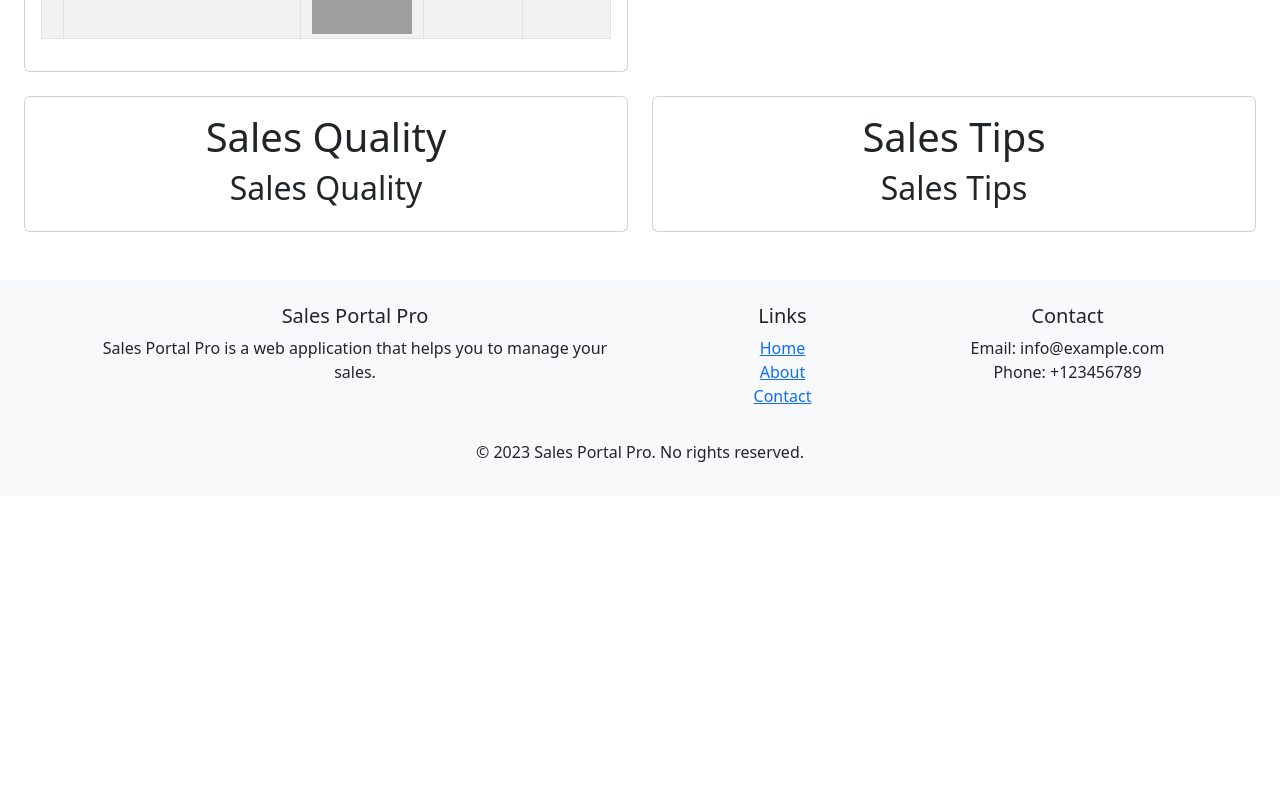
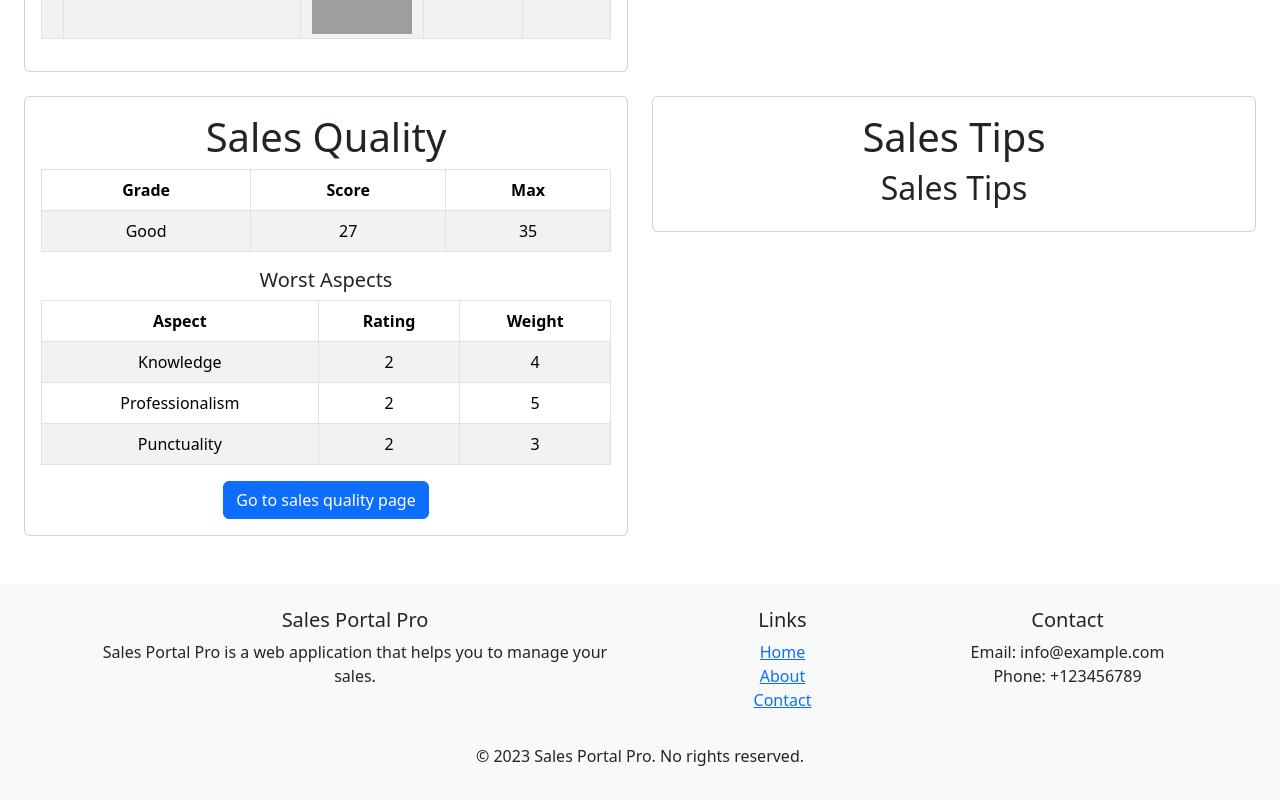
Before and after one commit to ehpop/SellersDashboard, a React (Create React App) app in the folder frontend/: page /home in a window 1280 px wide. Shown: the part 1235-2035 px from the top of the page. Before the commit the page ends 1731 px from the top, so only its background shows below. Built offline with nearby package versions, Linux system fonts and the light colour scheme; grey boxes are pictures that could not be loaded.

Commit message:
implemented SalesQualityWidget.tsx

```diff
--- a/frontend/src/components/widgets/SalesQualityWidget.tsx
+++ b/frontend/src/components/widgets/SalesQualityWidget.tsx
@@ -1,14 +1,219 @@
 import React from "react";
-import {FormattedMessage} from "react-intl";
+import {FormattedMessage, useIntl} from "react-intl";
+import {Button, Table} from "react-bootstrap";
+import {Link} from "react-router-dom";
+
+type SellersAspectName =
+    "Communication"
+    | "Knowledge"
+    | "Friendliness"
+    | "Helpfulness"
+    | "Professionalism"
+    | "Punctuality"
+    | "Responsiveness"
+    | "Salesmanship"
+    | "Courtesy";
+
+export type SellersAspect = {
+    aspectName: SellersAspectName;
+    weight: number;
+    rating: number;
+};
+
+type SellersGrade = "Excellent" | "Good" | "Average" | "Poor" | "Very Poor";
+
+const sellersAspects: SellersAspect[] = [
+    {aspectName: "Communication", weight: 5, rating: 3},
+    {aspectName: "Knowledge", weight: 4, rating: 2},
+    {aspectName: "Friendliness", weight: 3, rating: 4},
+    {aspectName: "Helpfulness", weight: 4, rating: 3},
+    {aspectName: "Professionalism", weight: 5, rating: 2},
+    {aspectName: "Punctuality", weight: 3, rating: 2},
+    {aspectName: "Responsiveness", weight: 4, rating: 4},
+    {aspectName: "Salesmanship", weight: 3, rating: 3},
+    {aspectName: "Courtesy", weight: 4, rating: 4},
+];
+
+function getScoreBasedOnAspects(sellersAspects: Array<SellersAspect>): { score: number, maxScore: number } {
+    let score = 0;
+    let maxScore = 0;
+    for (let aspect of sellersAspects) {
+        score += aspect.rating;
+        maxScore += aspect.weight;
+    }
+    return {
+        score: score,
+        maxScore: maxScore
+    };
+}
+
+function getWorstsAspects(sellersAspects: Array<SellersAspect>): Array<SellersAspect> {
+    return sellersAspects.sort((a, b) => {
+        return a.rating - b.rating
+    }).slice(0, 3);
+}
+
+function getGradeBasedOnAspects(sellersAspects: Array<SellersAspect>): SellersGrade {
+    const {score, maxScore} = getScoreBasedOnAspects(sellersAspects);
+    const averageScore = Math.floor((score / maxScore) * 5);
+    switch (averageScore) {
+        case 0:
+            return "Very Poor" as SellersGrade;
+        case 1:
+            return "Poor" as SellersGrade;
+        case 2:
+            return "Average" as SellersGrade;
+        case 3:
+            return "Good" as SellersGrade;
+        case 4:
+        case 5:
+            return "Excellent" as SellersGrade;
+        default:
+            return "Average" as SellersGrade;
+
+    }
+}
 
 const SalesQualityWidget = () => {
-  return (
-    <div>
-      <h2>
-          <FormattedMessage id="sales.quality.widget.content" defaultMessage="Sales Quality"/>
-      </h2>
-    </div>
-  );
+    const {score, maxScore} = getScoreBasedOnAspects(sellersAspects);
+    const grade = getGradeBasedOnAspects(sellersAspects);
+    const getWorstAspects = getWorstsAspects(sellersAspects);
+    const intl = useIntl();
+
+    const translateGrad = (grade: SellersGrade) => {
+        switch (grade) {
+            case "Excellent":
+                return intl.formatMessage({id: "sales.quality.widget.grade.excellent", defaultMessage: "Excellent"});
+            case "Good":
+                return intl.formatMessage({id: "sales.quality.widget.grade.good", defaultMessage: "Good"});
+            case "Average":
+                return intl.formatMessage({id: "sales.quality.widget.grade.average", defaultMessage: "Average"});
+            case "Poor":
+                return intl.formatMessage({id: "sales.quality.widget.grade.poor", defaultMessage: "Poor"});
+            case "Very Poor":
+                return intl.formatMessage({id: "sales.quality.widget.grade.very.poor", defaultMessage: "Very Poor"});
+            default:
+                return intl.formatMessage({id: "sales.quality.widget.grade.average", defaultMessage: "Average"});
+        }
+    }
+    const translateAspect = (aspect: SellersAspectName) => {
+        switch (aspect) {
+            case "Communication":
+                return intl.formatMessage({id: "sales.quality.widget.aspect.communication", defaultMessage: "Communication"});
+            case "Knowledge":
+                return intl.formatMessage({id: "sales.quality.widget.aspect.knowledge", defaultMessage: "Knowledge"});
+            case "Friendliness":
+                return intl.formatMessage({id: "sales.quality.widget.aspect.friendliness", defaultMessage: "Friendliness"});
+            case "Helpfulness":
+                return intl.formatMessage({id: "sales.quality.widget.aspect.helpfulness", defaultMessage: "Helpfulness"});
+            case "Professionalism":
+                return intl.formatMessage({id: "sales.quality.widget.aspect.professionalism", defaultMessage: "Professionalism"});
+            case "Punctuality":
+                return intl.formatMessage({id: "sales.quality.widget.aspect.punctuality", defaultMessage: "Punctuality"});
+            case "Responsiveness":
+                return intl.formatMessage({id: "sales.quality.widget.aspect.responsiveness", defaultMessage: "Responsiveness"});
+            case "Salesmanship":
+                return intl.formatMessage({id: "sales.quality.widget.aspect.salesmanship", defaultMessage: "Salesmanship"});
+            case "Courtesy":
+                return intl.formatMessage({id: "sales.quality.widget.aspect.courtesy", defaultMessage: "Courtesy"});
+            default:
+                return intl.formatMessage({id: "sales.quality.widget.aspect.communication", defaultMessage: "Communication"});
+        }
+    }
+
+    const scoreTable = (
+        <Table striped bordered hover>
+            <thead>
+            <tr>
+                <th>
+                    <FormattedMessage id="sales.quality.widget.table.grade" defaultMessage="Grade"/>
+                </th>
+                <th>
+                    <FormattedMessage id="sales.quality.widget.table.score" defaultMessage="Score"/>
+                </th>
+                <th>
+                    <FormattedMessage id="sales.quality.widget.table.max" defaultMessage="Max"/>
+                </th>
+            </tr>
+            </thead>
+            <tbody>
+            <tr>
+                <td>
+                    {translateGrad(grade)}
+                </td>
+                <td>
+                    {score}
+                </td>
+                <td>
+                    {maxScore}
+                </td>
+            </tr>
+            </tbody>
+        </Table>
+    )
+
+    const worstAspectsTable = (
+        <Table striped bordered hover>
+            <thead>
+            <tr>
+                <th>
+                    <FormattedMessage id="sales.quality.widget.table.aspect" defaultMessage="Aspect"/>
+                </th>
+                <th>
+                    <FormattedMessage id="sales.quality.widget.table.rating" defaultMessage="Rating"/>
+                </th>
+                <th>
+                    <FormattedMessage id="sales.quality.widget.table.weight" defaultMessage="Weight"/>
+                </th>
+            </tr>
+            </thead>
+            <tbody>
+            {getWorstAspects.map((aspect, index) => (
+                <tr key={index}>
+                    <td>
+                        {translateAspect(aspect.aspectName)}
+                    </td>
+                    <td>
+                        {aspect.rating}
+                    </td>
+                    <td>
+                        {aspect.weight}
+                    </td>
+                </tr>
+            ))}
+            </tbody>
+        </Table>
+    )
+
+    const salesQualityWidget = (
+        <>
+            {scoreTable}
+            <h5>
+                <FormattedMessage id="sales.quality.widget.worst.aspects" defaultMessage="Worst Aspects"/>
+            </h5>
+            {worstAspectsTable}
+            {
+                <Link to="/salesQuality">
+                    <Button variant="primary" type="submit">
+                        <FormattedMessage id={"sales.quality.widget.button.label"}
+                                          defaultMessage={"Go to sales quality page"}/>
+                    </Button>
+                </Link>
+            }
+        </>
+    )
+
+    const noSalesQualityToPresent = (
+        <h5>
+            <FormattedMessage id="sales.quality.widget.no.sales.quality" defaultMessage="No sales quality to present"/>
+        </h5>
+    )
+
+    return (
+        sellersAspects.length === 0
+            ? noSalesQualityToPresent
+            : salesQualityWidget
+    );
 };
 
 export default SalesQualityWidget;
```
